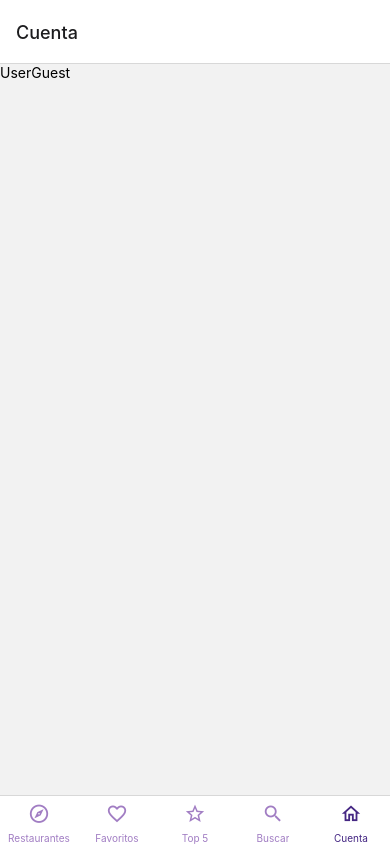
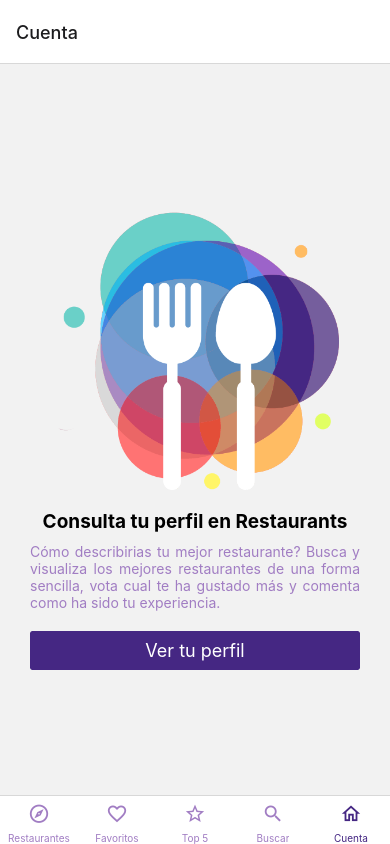
Before and after one commit to gonzajaimes/restaurants, a React Native app: screen /account-stack in a window 390 px wide. Built offline with nearby package versions, Linux system fonts and the light colour scheme; no server answers.

Commit message:
UserGuest
terminar pantalla de UserGuest

```diff
--- a/screens/account/UserGuest.js
+++ b/screens/account/UserGuest.js
@@ -1,13 +1,56 @@
-import { StyleSheet, Text, View } from 'react-native'
+import { ScrollView, StyleSheet, Text, View, Image } from 'react-native'
 import React from 'react'
-import Loading from '../../components/Loading'
+import { Button } from '@rneui/base'
+
 
 export default function UserGuest() {
   return (
-    <View>
-      <Text>UserGuest</Text>
-    </View>
+    <ScrollView
+      centerContent
+      style={styles.viewBody}
+    >
+       <Image
+         source={ require ("../../assets/restaurant-logo.png")}
+         resizeMode="contain"
+         style={styles.image}
+       />
+       <Text style={styles.title}>Consulta tu perfil en Restaurants</Text>
+       <Text style={styles.description}>
+        Cómo describirias tu mejor restaurante? Busca y visualiza los mejores restaurantes de una forma sencilla, vota cual te ha gustado más y comenta como ha sido tu experiencia.
+        </Text>
+        <Button
+          buttonStyle={styles.button}
+          title="Ver tu perfil"
+          onPress={() => console.log("Click!!")}
+        />
+
+    </ScrollView>
   )
 }
 
-const styles = StyleSheet.create({})
+const styles = StyleSheet.create({
+     viewBody:{
+        marginHorizontal: 30
+     },
+     image:{
+        height: 300,
+        width: "100%",
+        marginBottom: 10,
+        textAlign: "center"
+     },
+     title:{
+        fontWeight: "bold",
+        fontSize: 19,
+        marginVertical: 10,
+        textAlign: "center"
+     },
+     description:{
+        textAlign:"justify",
+        marginBottom:20,
+        color:"#a17dc3"
+     },
+     button:{
+        backgroundColor:"#452783"
+     }
+
+})
```
Also changed, not shown: assets/restaurant-logo.png (added).
